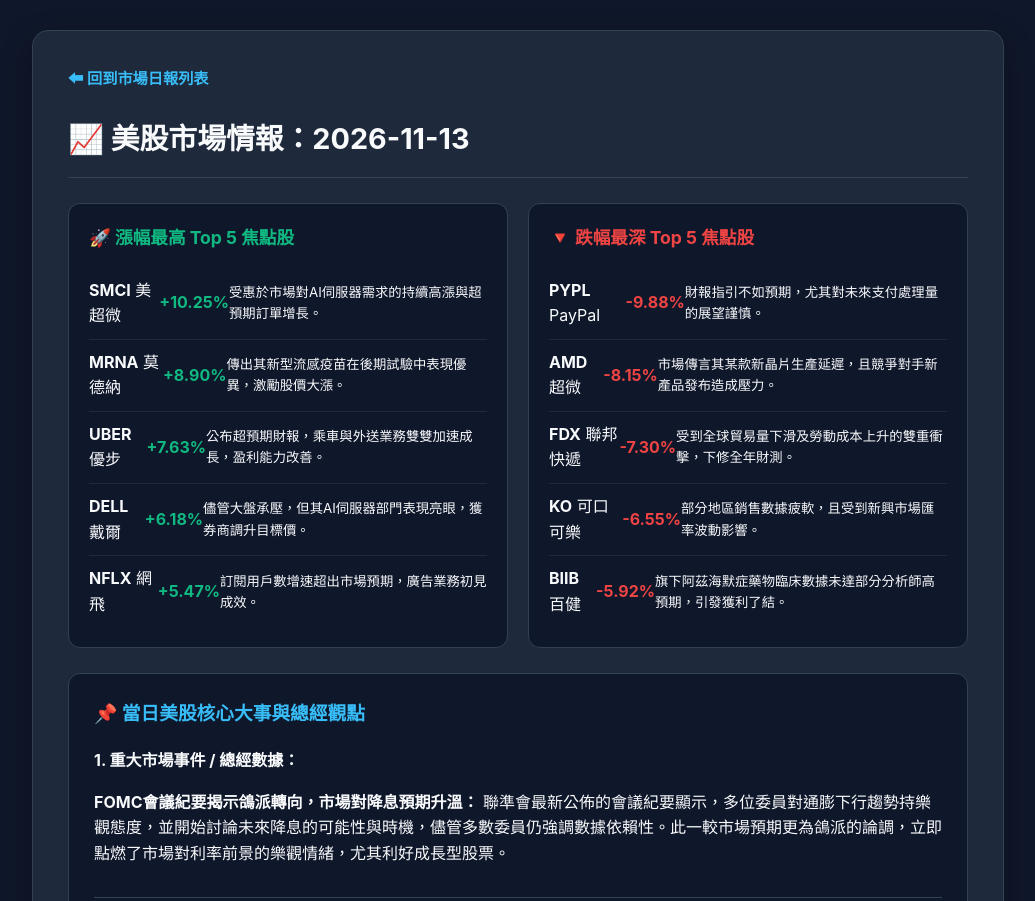
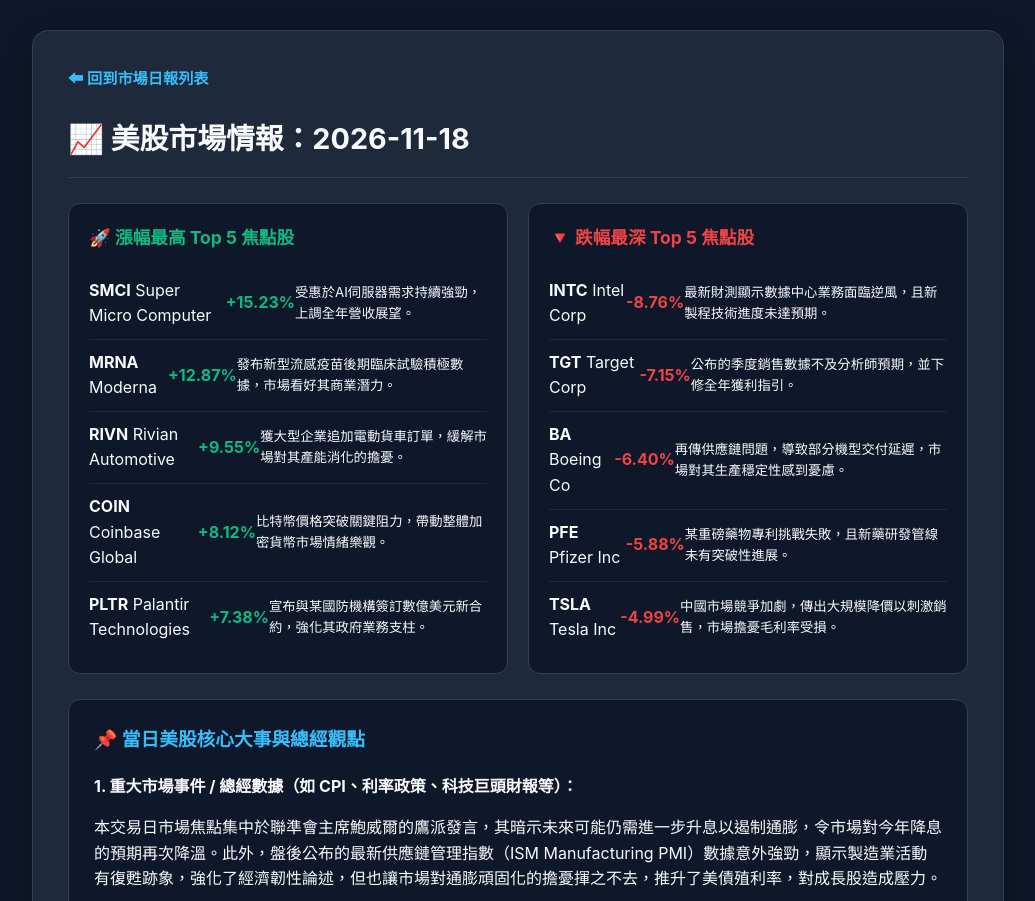
Before and after one commit to xinghanwang68-ui/auto-website-finance, a plain HTML site: page 2026-11-18.html in a window 1280 px wide. Shown: the top 901 px of the page, without its empty margins (122-1157 px from the left). Drawn offline with Linux system fonts and the light colour scheme.

Commit message:
Update daily content: 2026-11-18

```diff
--- a/2026-11-13.html
+++ b/2026-11-18.html
@@ -3,7 +3,7 @@
 <head>
     <meta charset="UTF-8">
     <meta name="viewport" content="width=device-width, initial-scale=1.0">
-    <title>美股市場情報 - 2026-11-13</title>
+    <title>美股市場情報 - 2026-11-18</title>
     <style>
         :root {
             --bg-color: #0f172a;
@@ -118,26 +118,26 @@
 <body>
     <div class="container">
         <a href="index.html" class="back-btn">⬅ 回到市場日報列表</a>
-        <h1>📈 美股市場情報：2026-11-13</h1>
+        <h1>📈 美股市場情報：2026-11-18</h1>
         <div class="content"><div class="market-grid">
     <div class="stock-card">
         <h3 style="color: #10b981;">🚀 漲幅最高 Top 5 焦點股</h3>
         <ul class="stock-list">
-            <li class="stock-item"><span><strong>SMCI</strong> 美超微</span><span class="badge-up">+10.25%</span><br><small>受惠於市場對AI伺服器需求的持續高漲與超預期訂單增長。</small></li>
-            <li class="stock-item"><span><strong>MRNA</strong> 莫德納</span><span class="badge-up">+8.90%</span><br><small>傳出其新型流感疫苗在後期試驗中表現優異，激勵股價大漲。</small></li>
-            <li class="stock-item"><span><strong>UBER</strong> 優步</span><span class="badge-up">+7.63%</span><br><small>公布超預期財報，乘車與外送業務雙雙加速成長，盈利能力改善。</small></li>
-            <li class="stock-item"><span><strong>DELL</strong> 戴爾</span><span class="badge-up">+6.18%</span><br><small>儘管大盤承壓，但其AI伺服器部門表現亮眼，獲券商調升目標價。</small></li>
-            <li class="stock-item"><span><strong>NFLX</strong> 網飛</span><span class="badge-up">+5.47%</span><br><small>訂閱用戶數增速超出市場預期，廣告業務初見成效。</small></li>
+            <li class="stock-item"><span><strong>SMCI</strong> Super Micro Computer</span><span class="badge-up">+15.23%</span><br><small>受惠於AI伺服器需求持續強勁，上調全年營收展望。</small></li>
+            <li class="stock-item"><span><strong>MRNA</strong> Moderna</span><span class="badge-up">+12.87%</span><br><small>發布新型流感疫苗後期臨床試驗積極數據，市場看好其商業潛力。</small></li>
+            <li class="stock-item"><span><strong>RIVN</strong> Rivian Automotive</span><span class="badge-up">+9.55%</span><br><small>獲大型企業追加電動貨車訂單，緩解市場對其產能消化的擔憂。</small></li>
+            <li class="stock-item"><span><strong>COIN</strong> Coinbase Global</span><span class="badge-up">+8.12%</span><br><small>比特幣價格突破關鍵阻力，帶動整體加密貨幣市場情緒樂觀。</small></li>
+            <li class="stock-item"><span><strong>PLTR</strong> Palantir Technologies</span><span class="badge-up">+7.38%</span><br><small>宣布與某國防機構簽訂數億美元新合約，強化其政府業務支柱。</small></li>
         </ul>
     </div>
     <div class="stock-card">
         <h3 style="color: #ef4444;">🔻 跌幅最深 Top 5 焦點股</h3>
         <ul class="stock-list">
-            <li class="stock-item"><span><strong>PYPL</strong> PayPal</span><span class="badge-down">-9.88%</span><br><small>財報指引不如預期，尤其對未來支付處理量的展望謹慎。</small></li>
-            <li class="stock-item"><span><strong>AMD</strong> 超微</span><span class="badge-down">-8.15%</span><br><small>市場傳言其某款新晶片生產延遲，且競爭對手新產品發布造成壓力。</small></li>
-            <li class="stock-item"><span><strong>FDX</strong> 聯邦快遞</span><span class="badge-down">-7.30%</span><br><small>受到全球貿易量下滑及勞動成本上升的雙重衝擊，下修全年財測。</small></li>
-            <li class="stock-item"><span><strong>KO</strong> 可口可樂</span><span class="badge-down">-6.55%</span><br><small>部分地區銷售數據疲軟，且受到新興市場匯率波動影響。</small></li>
-            <li class="stock-item"><span><strong>BIIB</strong> 百健</span><span class="badge-down">-5.92%</span><br><small>旗下阿茲海默症藥物臨床數據未達部分分析師高預期，引發獲利了結。</small></li>
+            <li class="stock-item"><span><strong>INTC</strong> Intel Corp</span><span class="badge-down">-8.76%</span><br><small>最新財測顯示數據中心業務面臨逆風，且新製程技術進度未達預期。</small></li>
+            <li class="stock-item"><span><strong>TGT</strong> Target Corp</span><span class="badge-down">-7.15%</span><br><small>公布的季度銷售數據不及分析師預期，並下修全年獲利指引。</small></li>
+            <li class="stock-item"><span><strong>BA</strong> Boeing Co</span><span class="badge-down">-6.40%</span><br><small>再傳供應鏈問題，導致部分機型交付延遲，市場對其生產穩定性感到憂慮。</small></li>
+            <li class="stock-item"><span><strong>PFE</strong> Pfizer Inc</span><span class="badge-down">-5.88%</span><br><small>某重磅藥物專利挑戰失敗，且新藥研發管線未有突破性進展。</small></li>
+            <li class="stock-item"><span><strong>TSLA</strong> Tesla Inc</span><span class="badge-down">-4.99%</span><br><small>中國市場競爭加劇，傳出大規模降價以刺激銷售，市場擔憂毛利率受損。</small></li>
         </ul>
     </div>
 </div>
@@ -145,12 +145,12 @@
 <div class="news-section">
     <h3>📌 當日美股核心大事與總經觀點</h3>
     <div class="news-item">
-        <strong>1. 重大市場事件 / 總經數據：</strong>
-        <p><strong>FOMC會議紀要揭示鴿派轉向，市場對降息預期升溫：</strong> 聯準會最新公佈的會議紀要顯示，多位委員對通膨下行趨勢持樂觀態度，並開始討論未來降息的可能性與時機，儘管多數委員仍強調數據依賴性。此一較市場預期更為鴿派的論調，立即點燃了市場對利率前景的樂觀情緒，尤其利好成長型股票。</p>
+        <strong>1. 重大市場事件 / 總經數據（如 CPI、利率政策、科技巨頭財報等）：</strong>
+        <p>本交易日市場焦點集中於聯準會主席鮑威爾的鷹派發言，其暗示未來可能仍需進一步升息以遏制通膨，令市場對今年降息的預期再次降溫。此外，盤後公布的最新供應鏈管理指數（ISM Manufacturing PMI）數據意外強勁，顯示製造業活動有復甦跡象，強化了經濟韌性論述，但也讓市場對通膨頑固化的擔憂揮之不去，推升了美債殖利率，對成長股造成壓力。</p>
     </div>
     <div class="news-item">
         <strong>2. 板塊資金輪動與盤勢結論：</strong>
-        <p>受FOMC會議紀要的鴿派訊息刺激，資金明顯湧入成長型和科技股，尤其是AI相關產業鏈。非必需消費品板塊也因降息預期對消費支出的提振作用而表現活躍。相反，防禦性板塊如公用事業和部分消費必需品則相對承壓，金融股因利差縮窄預期也表現疲軟。整體而言，市場風險偏好回升，資金從價值股轉向成長股，呈現典型的「利率敏感型」板塊輪動，投資人應持續關注後續通膨數據及聯準會官員談話。</p>
+        <p>受鮑威爾談話與強勁ISM數據影響，市場資金呈現避險情緒升溫。科技股內部出現分化，AI相關概念股（如SMCI、PLTR）在特定利好消息帶動下逆勢上揚，但整體科技板塊在殖利率壓力下表現承壓。消費零售（如TGT）因財報指引不佳而遭受重挫，顯示終端消費需求仍具不確定性。防禦性板塊如公用事業和醫療保健則相對抗跌。市場資金輪動加速，投資者在等待更多總經數據與企業財報，以判斷下半年的經濟走向和聯準會政策路徑。在不確定性升高之際，具備實質獲利能力和清晰增長前景的個股將更受青睞。</p>
     </div>
 </div></div>
     </div>
```
Also changed, not shown: index.html (+1 -1 lines).
